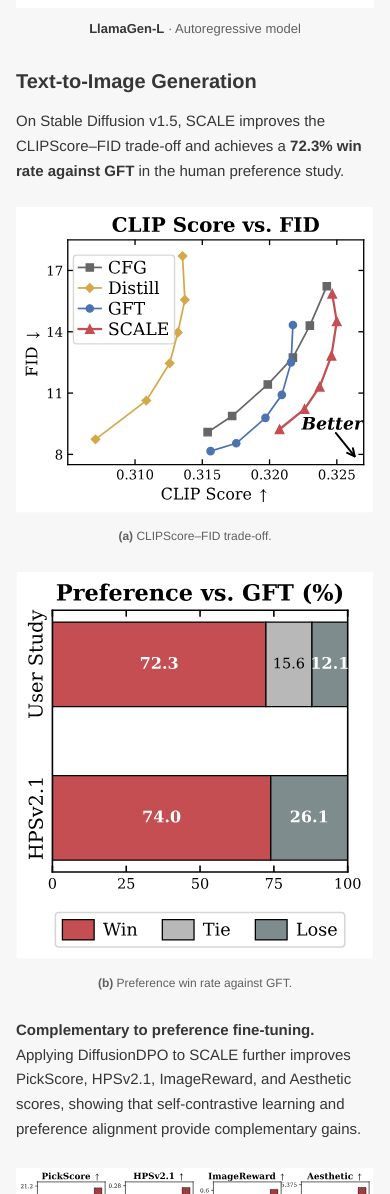
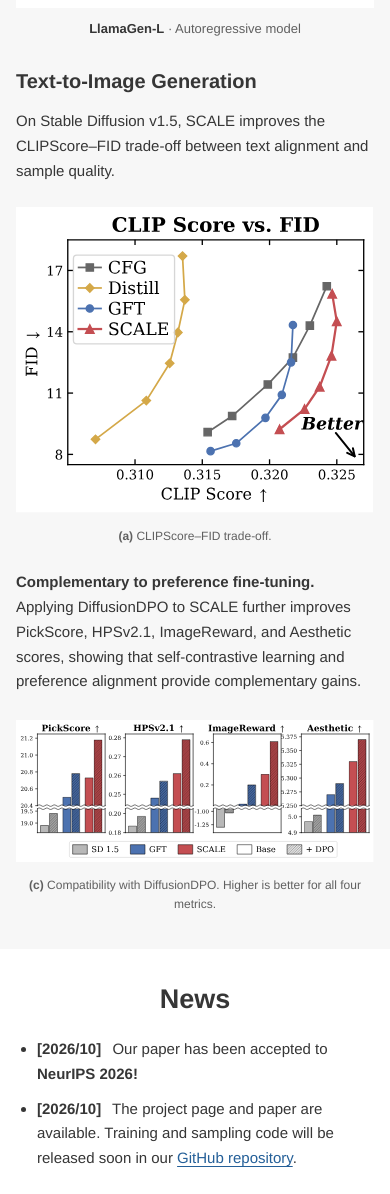
Before and after one commit to JiwanHur/SCALE, a plain HTML site: page docs/index.html in a window 390 px wide. Shown: the part 3718-4912 px from the top of the page. Drawn offline with Linux system fonts and the light colour scheme.

Commit message:
Keep only the Pareto and DPO comparisons from Figure 4

```diff
--- a/docs/index.html
+++ b/docs/index.html
@@ -15,7 +15,7 @@
   <meta property="og:image:alt" content="Guidance-free image generation results comparing SD1.5, GFT, and SCALE, with and without DPO.">
   <meta name="twitter:card" content="summary_large_image">
   <link rel="icon" type="image/svg+xml" href="assets/favicon.svg">
-  <link rel="stylesheet" href="style.css?v=3">
+  <link rel="stylesheet" href="style.css?v=4">
   <script src="script.js?v=2" defer></script>
 </head>
 <body>
@@ -123,17 +123,11 @@
         </div>
         <div class="prose t2i-results" id="text-to-image-results">
           <h3>Text-to-Image Generation</h3>
-          <p>On Stable Diffusion v1.5, SCALE improves the CLIPScore–FID trade-off and achieves a <strong>72.3% win rate against GFT</strong> in the human preference study.</p>
-          <div class="quantitative-pair">
-            <figure>
-              <a class="zoomable" href="assets/images/t2i-pareto.svg" data-caption="Figure 4(a). CLIPScore–FID trade-off on SD1.5. Higher CLIPScore and lower FID are better."><img src="assets/images/t2i-pareto.svg" width="269" height="230" loading="lazy" alt="CLIPScore versus FID for CFG, guidance distillation, GFT, and SCALE. SCALE achieves a better trade-off between text alignment and sample quality."></a>
-              <figcaption><strong>(a)</strong> CLIPScore–FID trade-off.</figcaption>
-            </figure>
-            <figure>
-              <a class="zoomable" href="assets/images/t2i-preference.svg" data-caption="Figure 4(b). SCALE versus GFT: 72.3% wins, 15.6% ties, and 12.1% losses in the human preference study; a 74.0% win rate under HPSv2.1."><img src="assets/images/t2i-preference.svg" width="223" height="241" loading="lazy" alt="SCALE versus GFT preference results: 72.3% wins, 15.6% ties, and 12.1% losses in the human study. HPSv2.1 gives SCALE a 74.0% win rate."></a>
-              <figcaption><strong>(b)</strong> Preference win rate against GFT.</figcaption>
-            </figure>
-          </div>
+          <p>On Stable Diffusion v1.5, SCALE improves the CLIPScore–FID trade-off between text alignment and sample quality.</p>
+          <figure class="pareto-figure">
+            <a class="zoomable" href="assets/images/t2i-pareto.svg" data-caption="Figure 4(a). CLIPScore–FID trade-off on SD1.5. Higher CLIPScore and lower FID are better."><img src="assets/images/t2i-pareto.svg" width="269" height="230" loading="lazy" alt="CLIPScore versus FID for CFG, guidance distillation, GFT, and SCALE. SCALE achieves a better trade-off between text alignment and sample quality."></a>
+            <figcaption><strong>(a)</strong> CLIPScore–FID trade-off.</figcaption>
+          </figure>
           <p><strong>Complementary to preference fine-tuning.</strong> Applying DiffusionDPO to SCALE further improves PickScore, HPSv2.1, ImageReward, and Aesthetic scores, showing that self-contrastive learning and preference alignment provide complementary gains.</p>
           <figure class="dpo-figure">
             <a class="zoomable" href="assets/images/t2i-dpo.svg" data-caption="Figure 4(c). SD1.5, GFT, and SCALE before and after DiffusionDPO. SCALE+DPO achieves the highest scores on all four reported metrics."><img src="assets/images/t2i-dpo.svg" width="571" height="226" loading="lazy" alt="Bar charts compare SD1.5, GFT, and SCALE with and without DPO on PickScore, HPSv2.1, ImageReward, and Aesthetic scores. SCALE+DPO achieves the highest score in every chart."></a>
--- a/docs/style.css
+++ b/docs/style.css
@@ -97,9 +97,8 @@
 .model-gallery img { width: 100%; background: #fff; }
 .model-gallery figcaption { text-align: center; margin-top: 12px; font-size: 14px; color: var(--muted); }
 .model-gallery figcaption strong { color: var(--ink); }
-.quantitative-pair { display: grid; grid-template-columns: repeat(2, minmax(0, 1fr)); gap: 32px; margin-block: 26px 28px; }
-.quantitative-pair .zoomable { display: flex; align-items: center; justify-content: center; height: 330px; }
-.quantitative-pair img { width: auto; height: auto; max-width: 100%; max-height: 100%; }
+.pareto-figure { max-width: 440px; margin: 26px auto 28px; }
+.pareto-figure img { width: 100%; }
 .t2i-results figcaption { margin-top: 14px; color: var(--muted); font-size: 14px; text-align: center; }
 .dpo-figure { margin-top: 26px; }
 .dpo-figure img { width: 100%; }
@@ -174,9 +173,7 @@
   .results-table caption { font-size: 12px; }
   .model-gallery { grid-template-columns: 1fr; gap: 24px; }
   .model-gallery figcaption { font-size: 13px; margin-top: 10px; }
-  .quantitative-pair { grid-template-columns: 1fr; gap: 26px; margin-block: 24px; }
-  .quantitative-pair .zoomable { height: auto; }
-  .quantitative-pair img { width: 100%; max-width: 360px; }
+  .pareto-figure { margin-block: 24px; }
   .t2i-results figcaption { font-size: 12px; }
   .news-section { padding-bottom: 20px; }
   .citation-section { padding-top: 24px; padding-bottom: 24px; }
```
Also changed, not shown: docs/assets/images/t2i-preference.svg (deleted), 1 other file.
